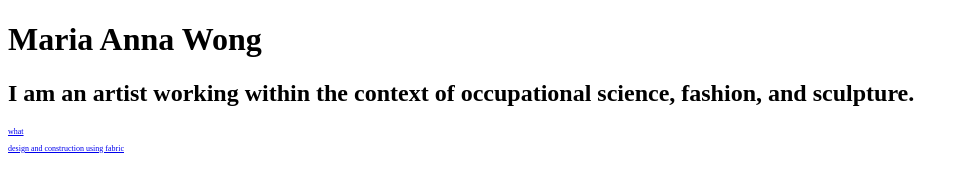
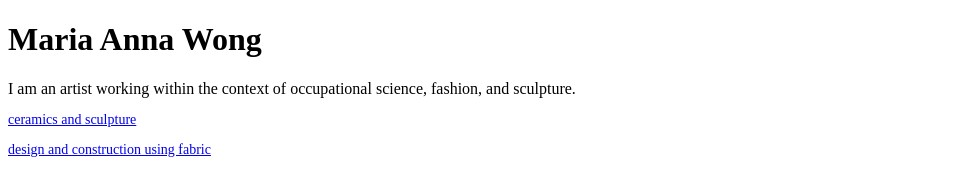
Before and after one commit to mariaannawong/mariaannawong.github.io, a plain HTML site: page index.html in a window 1280 px wide. Shown: the whole page, without its empty margins (0-969 px from the left). Drawn offline with Linux system fonts and the light colour scheme.

Commit message:
Update index.html

```diff
--- a/index.html
+++ b/index.html
@@ -7,14 +7,14 @@
   <body>
    <style>
     p {
-      font-size: 8px;
+      font-size: 14px;
     }
   </style>
-    <h2>
+
       I am an artist working within the context of occupational science, fashion, and sculpture.
-    </h2>
+
     <p>
-      <a href="http://mariaannawong.com/what.html" target="_blank">what</a>
+      <a href="http://mariaannawong.com/ceramics.html" target="_blank">ceramics and sculpture</a>
     </p>
     <p>
       <a href="http://mariaannawong.com/designandconstructionusingfabric.html" target="_blank">design and construction using fabric</a>
```
